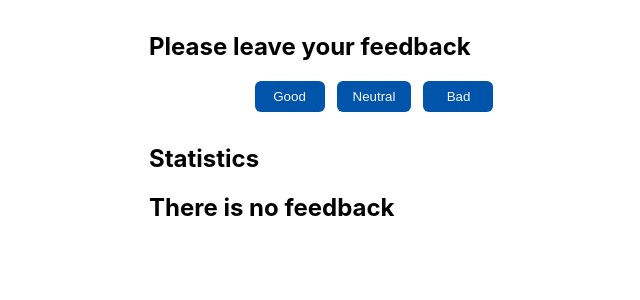
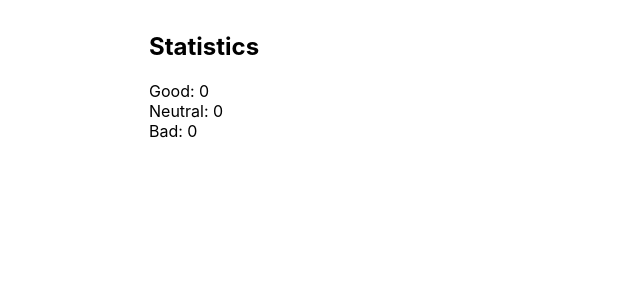
Before and after one commit to MaksimLisovoi/react-practice, a React (Create React App) app: page / in a window 1280 px wide. Shown: the top 300 px of the page, without its empty margins (266-906 px from the left). Built offline with nearby package versions, Linux system fonts and the light colour scheme.

Commit message:
started refactoring on hooks

```diff
--- a/src/components/App.jsx
+++ b/src/components/App.jsx
@@ -1,54 +1,74 @@
-import React, { Component } from 'react';
+import { useState } from 'react';
 import { FeedbackOptions } from './FeedbackOptions';
 import { Section } from './Section';
 import { Statistics } from './Statistics';
 import { Notification } from './Notification/Notification';
 import { Box } from './Box';
 
-export class App extends Component {
-  state = {
-    good: 0,
-    neutral: 0,
-    bad: 0,
-  };
-
-  leaveFeedback = e => {
-    this.setState(prevState => ({
-      [e.target.name]: prevState[e.target.name] + 1,
-    }));
-  };
-
-  totalFeedBack = () => this.state.good + this.state.neutral + this.state.bad;
-
-  positivePercentage = () => {
-    return Math.round((this.state.good * 100) / this.totalFeedBack());
-  };
-
-  render() {
-    const { good, bad, neutral } = this.state;
-    const total = this.totalFeedBack();
-    const positive = this.positivePercentage();
+export function App() {
+  const [good, setGood] = useState(0);
+  const [bad, setBad] = useState(0);
+  const [neutral, setNeutral] = useState(0);
 
   return (
     <Box mx="auto" maxWidth={450} p={'5'}>
-        <Section title="Please leave your feedback">
-          <FeedbackOptions onLeaveFeedback={this.leaveFeedback} options={this.state} />
-        </Section>
-
       <Section title="Statistics">
-          {total === 0 ? (
-            <Notification message="There is no feedback"></Notification>
-          ) : (
         <Statistics
           good={good}
           bad={bad}
           neutral={neutral}
-              total={total}
-              positivePercentage={positive}
+          // total={total}
+          // positivePercentage={positive}
         />
-          )}
       </Section>
     </Box>
   );
 }
-}
+
+// export class App extends Component {
+//   state = {
+//     good: 0,
+//     neutral: 0,
+//     bad: 0,
+//   };
+
+//   leaveFeedback = e => {
+//     this.setState(prevState => ({
+//       [e.target.name]: prevState[e.target.name] + 1,
+//     }));
+//   };
+
+//   totalFeedBack = () => this.state.good + this.state.neutral + this.state.bad;
+
+//   positivePercentage = () => {
+//     return Math.round((this.state.good * 100) / this.totalFeedBack());
+//   };
+
+//   render() {
+//     const { good, bad, neutral } = this.state;
+//     const total = this.totalFeedBack();
+//     const positive = this.positivePercentage();
+
+//     return (
+//       <Box mx="auto" maxWidth={450} p={'5'}>
+//         <Section title="Please leave your feedback">
+//           <FeedbackOptions onLeaveFeedback={this.leaveFeedback} options={this.state} />
+//         </Section>
+
+//         <Section title="Statistics">
+//           {total === 0 ? (
+//             <Notification message="There is no feedback"></Notification>
+//           ) : (
+//             <Statistics
+//               good={good}
+//               bad={bad}
+//               neutral={neutral}
+//               total={total}
+//               positivePercentage={positive}
+//             />
+//           )}
+//         </Section>
+//       </Box>
+//     );
+//   }
+// }
--- a/src/components/Statistics/Statistics.jsx
+++ b/src/components/Statistics/Statistics.jsx
@@ -1,7 +1,7 @@
 import { List, Item, Text } from './Statistics.styled';
 import PropTypes from 'prop-types';
 
-export const Statistics = ({ good, bad, neutral, total, positivePercentage }) => {
+export const Statistics = ({ good, bad, neutral }) => {
   return (
     <List>
       <Item>
@@ -13,12 +13,12 @@ export const Statistics = ({ good, bad, neutral, total, positivePercentage }) =>
       <Item>
         <Text>Bad: {bad}</Text>
       </Item>
-      <Item>
+      {/* <Item>
         <Text>Total: {total}</Text>
       </Item>
       <Item>
         <Text>Posiitive: {positivePercentage}%</Text>
-      </Item>
+      </Item> */}
     </List>
   );
 };
@@ -27,6 +27,6 @@ Statistics.propTypes = {
   good: PropTypes.number.isRequired,
   neutral: PropTypes.number.isRequired,
   bad: PropTypes.number.isRequired,
-  total: PropTypes.number.isRequired,
-  positivePercentage: PropTypes.number.isRequired,
+  // total: PropTypes.number.isRequired,
+  // positivePercentage: PropTypes.number.isRequired,
 };
```
Lines whose indentation alone changed are shown as unchanged.
